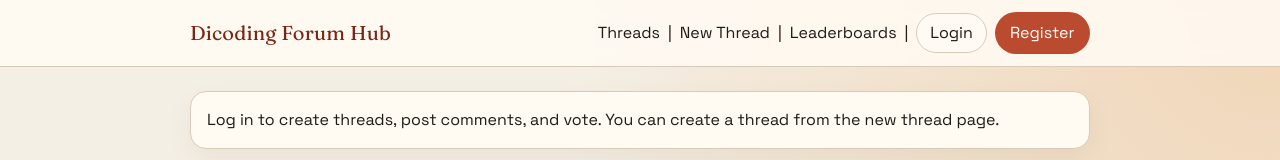
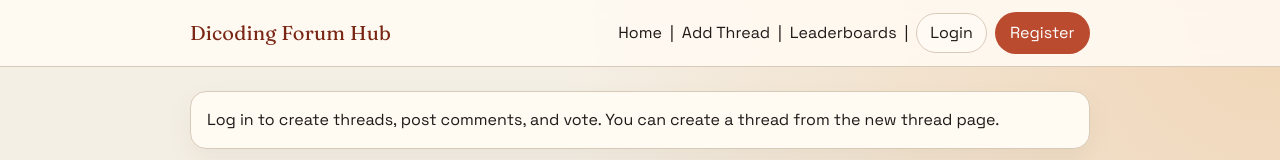
Before and after one commit to mhmmdarsy/submission-react-with-redux, a Next.js app: page / in a window 1280 px wide. Shown: the top 160 px of the page. Built offline with nearby package versions, Linux system fonts and the light colour scheme; no server answers.

Commit message:
feat: update Navbar links for clarity and consistency

```diff
--- a/src/components/common/Navbar.tsx
+++ b/src/components/common/Navbar.tsx
@@ -28,9 +28,9 @@ export default function Navbar() {
           Dicoding Forum Hub
         </Link>
         <nav className="nav-links">
-          <Link href="/">Threads</Link>
+          <Link href="/">Home</Link>
           <p>|</p>
-          <Link href="/new">New Thread</Link>
+          <Link href="/new">Add Thread</Link>
           <p>|</p>
           <Link href="/leaderboards">Leaderboards</Link>
           <p>|</p>
```
